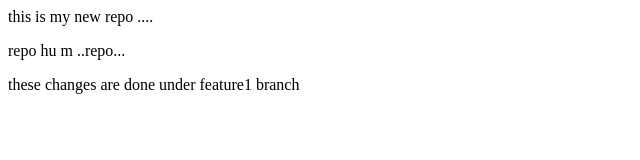
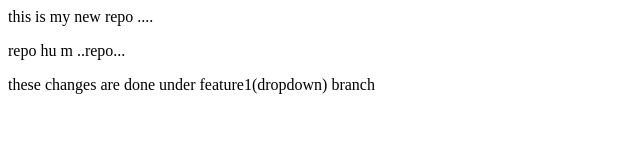
Before and after one commit to sirothiya/localrepo, a plain HTML site: page index.html in a window 1280 px wide. Shown: the full height of the page, 0-640 px from the left. Drawn offline with Linux system fonts and the light colour scheme.

```diff
--- a/index.html
+++ b/index.html
@@ -6,4 +6,4 @@
 <p>repo hu m ..repo...</p>
 
 
-<p>these changes are done under  feature1 branch</p>
+<p>these changes are done under  feature1(dropdown) branch</p>
```
